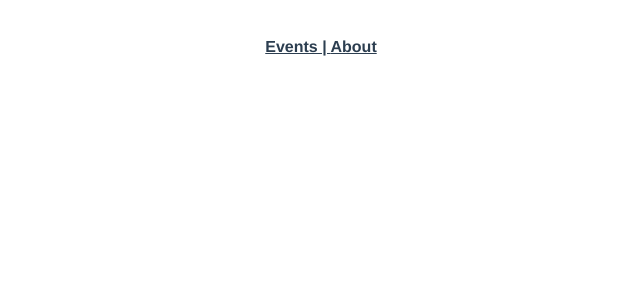
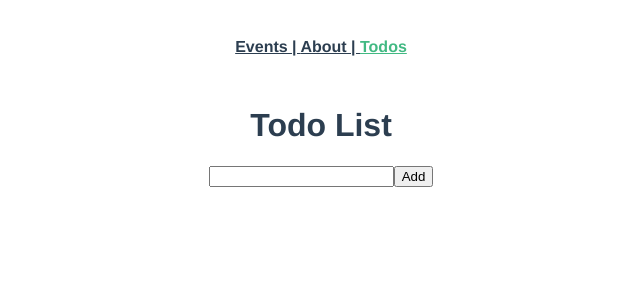
Before and after one commit to bassem97/VueJS-blog, a Vue app: page /todos in a window 1280 px wide. Before the commit this address had no page. Shown: the top 300 px of the page, without its empty margins (319-959 px from the left). Built offline with nearby package versions, Linux system fonts and the light colour scheme.

Commit message:
mutating state with actions

```diff
--- a/src/App.vue
+++ b/src/App.vue
@@ -10,6 +10,10 @@ const routes: Route[] = [
   {
     label: 'About',
     name: 'about'
+  },
+  {
+    label: 'Todos',
+    name: 'todos'
   }
 ]
 </script>
--- a/src/components/EventCard.vue
+++ b/src/components/EventCard.vue
@@ -11,6 +11,7 @@ export default {
   },
   setup(props: Props) {
     const { event } = toRefs(props)
+    console.log(event.value)
     return event
   }
 }
--- /dev/null
+++ b/src/components/TodoForm.vue
@@ -0,0 +1,28 @@
+<script setup lang="ts">
+import { ref } from 'vue'
+import type Todo from '@/typings/Todo'
+import { useTodoListStore } from '@/stores/todoList'
+
+const todo = ref<Todo>({
+  title: ''
+})
+
+const todoStore = ref(useTodoListStore())
+
+const addTodoAndClear = (todo: Todo) => {
+  if (!todo.title) return
+  todoStore.value.addTodo(todo)
+  todo.title = ''
+}
+</script>
+
+<template>
+  <div>
+    <form action="" @submit.prevent="addTodoAndClear(todo)">
+      <input type="text" v-model="todo.title" />
+      <button type="submit">Add</button>
+    </form>
+  </div>
+</template>
+
+<style scoped></style>
--- a/src/router/index.ts
+++ b/src/router/index.ts
@@ -1,6 +1,7 @@
 import { createRouter, createWebHistory, type RouteRecordRaw } from 'vue-router'
 import EventListView from '@/views/EventListView.vue'
 import EventDetailsView from '@/views/EventDetailsView.vue'
+import TodoView from '@/views/TodoView.vue'
 
 const routes: Array<RouteRecordRaw> = [
   // {
@@ -25,6 +26,11 @@ const routes: Array<RouteRecordRaw> = [
     name: 'event-details',
     props: true,
     component: EventDetailsView
+  },
+  {
+    path: '/todos',
+    name: 'todos',
+    component: TodoView
   }
 ]
 
--- /dev/null
+++ b/src/stores/todoList.ts
@@ -0,0 +1,26 @@
+import { defineStore } from 'pinia'
+import type Todo from '@/typings/Todo'
+
+export const useTodoListStore = defineStore('todoList', {
+  state: () => ({
+    todoList: new Array<Todo>(),
+    id: 0
+  }),
+  actions: {
+    addTodo(todo: Todo) {
+      this.todoList.push({ ...todo, id: this.id++, completed: false })
+    },
+    deleteTodoById(id: number) {
+      this.todoList = this.todoList.filter((todo) => todo.id !== id)
+    }
+  },
+  getters: {
+    getTodoList(): Array<Todo> {
+      return this.todoList
+    },
+
+    getTodoListLength(): number {
+      return this.todoList.length
+    }
+  }
+})
--- /dev/null
+++ b/src/typings/Todo.ts
@@ -0,0 +1,5 @@
+export default interface Todo {
+  id?: number
+  title: string
+  completed?: boolean
+}
--- /dev/null
+++ b/src/views/TodoView.vue
@@ -0,0 +1,21 @@
+<script>
+import TodoForm from '@/components/TodoForm.vue'
+
+export default {
+  name: 'TodoView',
+  components: { TodoForm },
+  setup() {
+    return {
+      // event
+    }
+  }
+}
+</script>
+
+<template>
+  <div class="todo">
+    <h1>Todo List</h1>
+    <TodoForm />
+    <!--   <TodoList/>-->
+  </div>
+</template>
```
Also changed, not shown: src/stores/counter.ts (deleted, +0 -12 lines).
